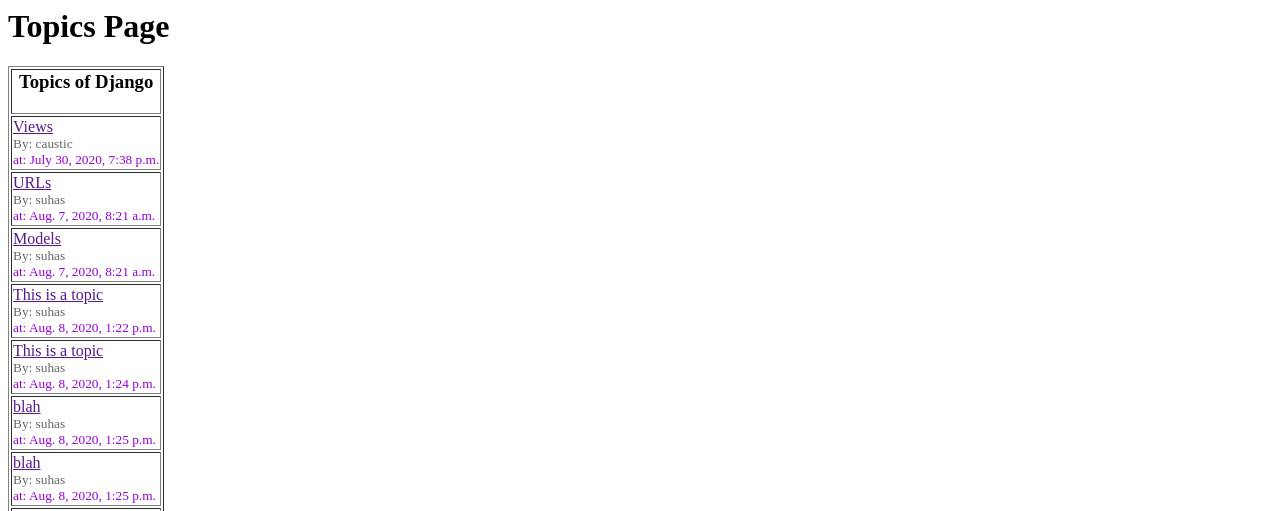
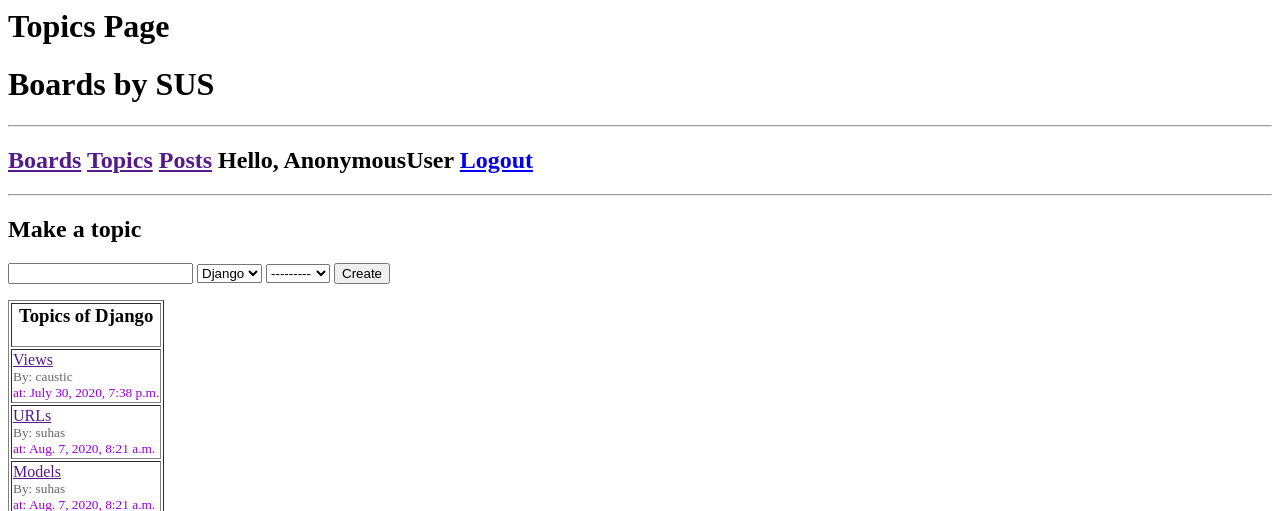
Before and after one commit to DarkSchokolade/DjangoBlog-Vito, a Django app: page /boards/topics/1 in a window 1280 px wide. Shown: the top 511 px of the page. Run offline with Django 3.2, Linux system fonts and the light colour scheme; data comes from the database, SQL or seed files in the repository; both versions use the stored data as it was after the commit.

Commit message:
added login and can also inset topics✍️

```diff
--- /dev/null
+++ b/myproject/boards/forms.py
@@ -0,0 +1,11 @@
+from django.forms import ModelForm
+from django import forms
+from django.contrib.auth.models import User
+
+from .models import Topic
+
+class TopicForm(ModelForm):
+    class Meta:
+        model = Topic
+        fields = '__all__'
+        # exclude = ['starter']
--- a/myproject/boards/templates/boards/main.html
+++ b/myproject/boards/templates/boards/main.html
@@ -6,7 +6,9 @@
     <title>Board D3.0</title>
 </head>
 <body>
-    <h1>Boards</h1>
+    <h1>Boards by SUS</h1>
+
+    {% include 'boards/nav.html' %}
 
     {% block content %}
 
--- /dev/null
+++ b/myproject/boards/templates/boards/nav.html
@@ -0,0 +1,13 @@
+{% load static %}
+
+<nav>
+    <hr><h1>
+        <span><a href="">Boards</a></span>
+        <span><a href="">Topics</a></span>
+        <span><a href="">Posts</a></span>
+
+        <span>Hello, {{request.user}}</span>
+        <span><a href="{% url 'boards:logout' %}">Logout</a></span>
+    </h1>
+    <hr>
+</nav>
--- a/myproject/boards/templates/boards/topics.html
+++ b/myproject/boards/templates/boards/topics.html
@@ -1,4 +1,16 @@
 <h1>Topics Page</h1>
+
+{% extends 'boards/main.html' %}
+
+{% block content %}
+<h2>Make a topic</h2>
+<form action="" method="POST">
+    {% csrf_token %}
+    {% for field in form %}
+            {{field}}
+    {% endfor %}
+    <input type="submit" value="Create">
+</form>
 
 <table border="1">
     <thead>
@@ -19,3 +31,5 @@
     {% endfor%}
     </tbody>
 </table>
+
+{% endblock %}
--- a/myproject/boards/urls.py
+++ b/myproject/boards/urls.py
@@ -4,6 +4,9 @@
 app_name = 'boards' #namespacing your app
 
 urlpatterns = [
+    path('login/', views.loginPage, name='login'),
+    path('logout/', views.logoutUser, name='logout'),
+
     path('', views.home, name='home'),
     path('topics/<str:pk>', views.topicsPage, name='topics'),
 ]
--- a/myproject/boards/views.py
+++ b/myproject/boards/views.py
@@ -1,9 +1,31 @@
-from django.shortcuts import render
+from django.shortcuts import render, redirect
 from django.http import HttpResponse
+from django.contrib.auth import authenticate, login, logout
+from django.contrib import messages
 
-from .models import Board
+from django.forms import inlineformset_factory
 
 # Create your views here.
+from .models import *
+from .forms import TopicForm
+
+def loginPage(request):
+    if request.method == 'POST':
+        username = request.POST.get('username')
+        password = request.POST.get('password')
+
+        user = authenticate(request,username=username, password=password)
+        if user is not None:
+            login(request, user)
+            return redirect('boards:home')
+        else:
+            messages.info(request, 'Password or Username is incorect')
+    return render(request, 'boards/login.html')
+
+def logoutUser(request):
+    logout(request)
+    return redirect('boards:login')
+
 def home(request):
     boards_list = Board.objects.all()
     context = {'boards_list': boards_list}
@@ -12,7 +34,16 @@
 
 def topicsPage(request, pk):
     board = Board.objects.get(id=pk)
+    form = TopicForm(initial={'board': board, 'starter': request.user})
+    if request.method == 'POST':
+        print(request.POST)
+        form = TopicForm(request.POST)
+        if form.is_valid():
+            form.save()
+        else:
+            print(form._errors)
+
     # topics = board.topic_set.all()
     topics = board.topics.all()
-    context = {'board': board, 'topics': topics}
+    context = {'board': board, 'topics': topics, 'form': form}
     return render(request, 'boards/topics.html', context)
```
Also changed, not shown: myproject/boards/templates/boards/login.html (added, +17 -0 lines), myproject/db.sqlite3.
